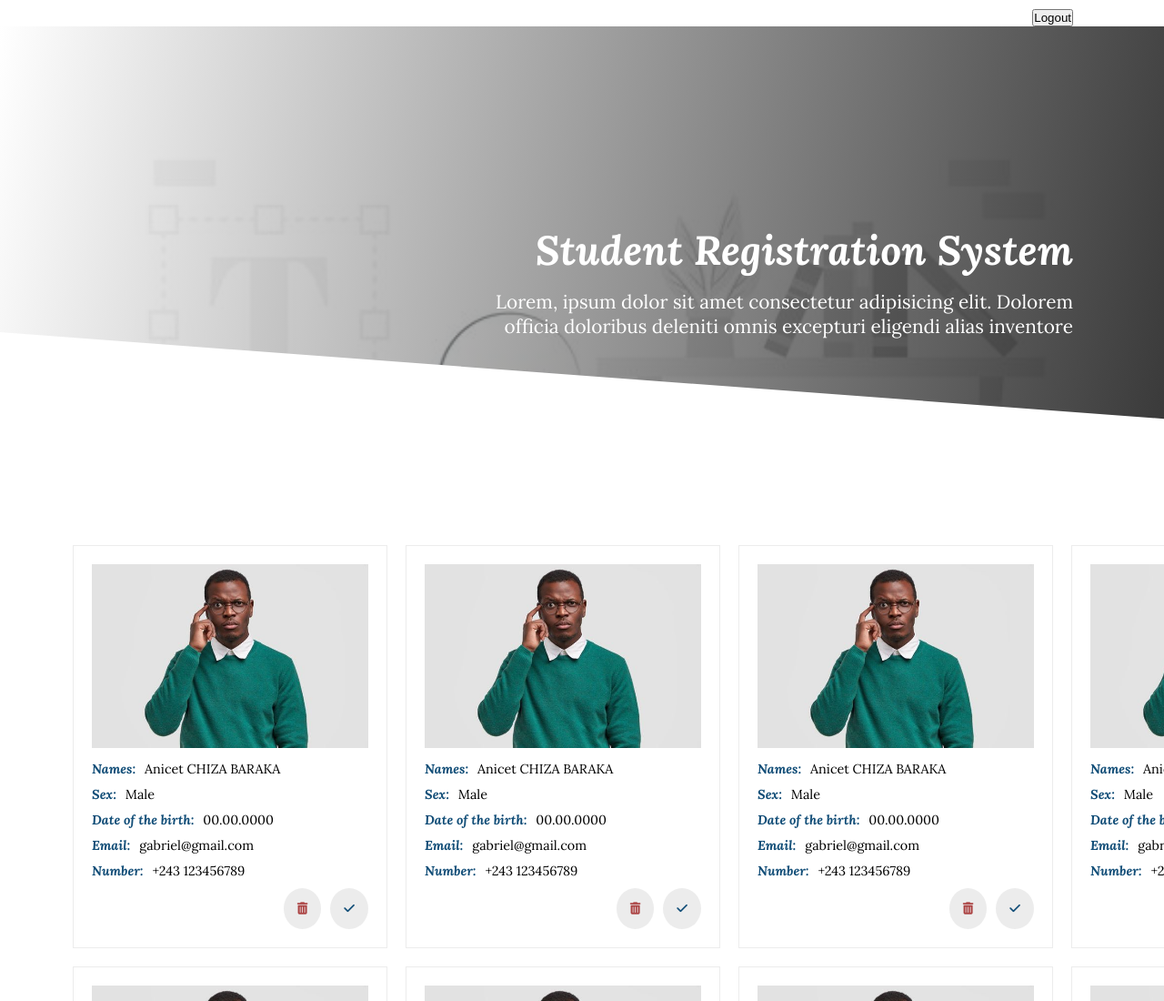
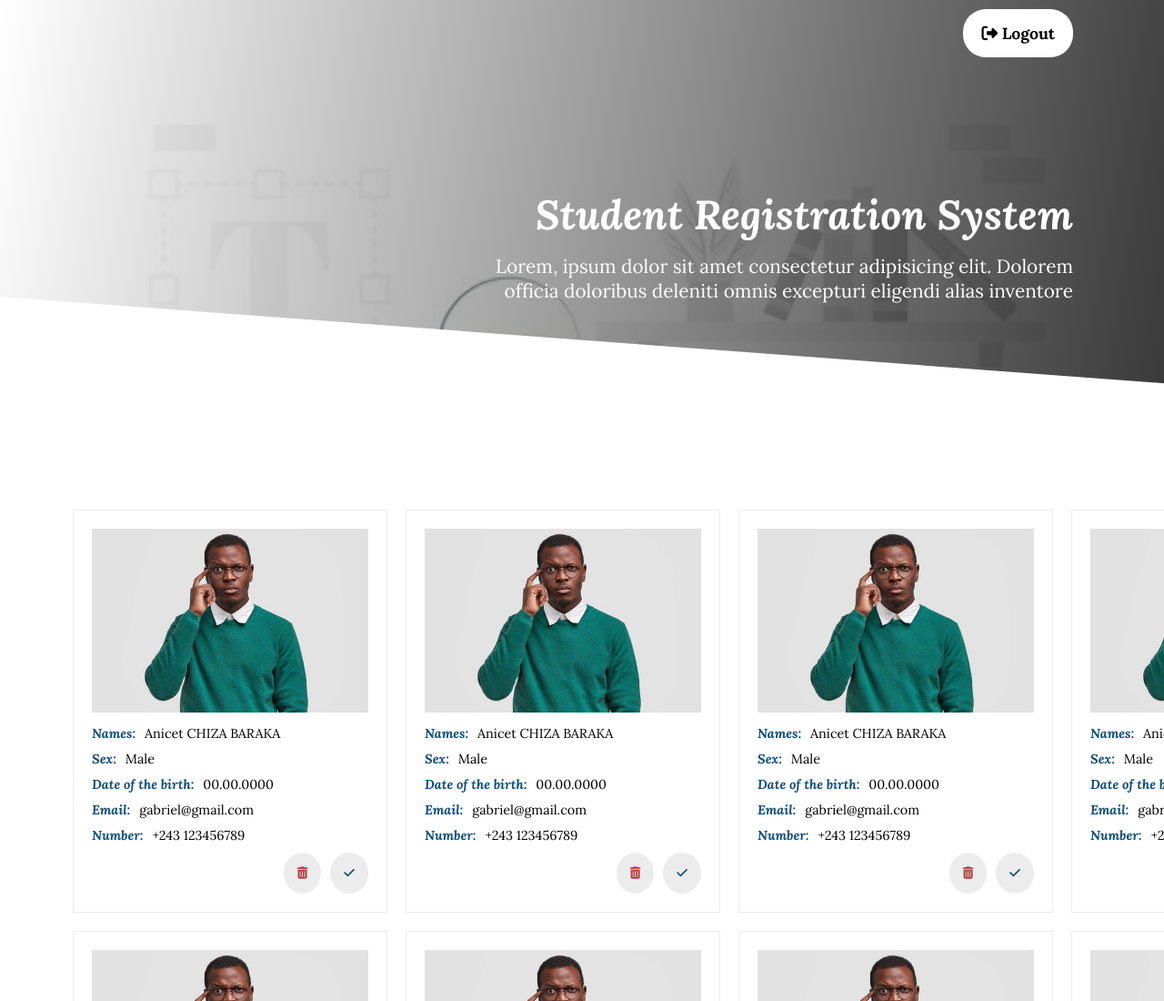
Before and after one commit to AnicetChiza/online-registration, a plain HTML site: page vendors/cadidate.html in a window 1280 px wide. Shown: the top 1100 px of the page at 91% size. Drawn offline with Linux system fonts and the light colour scheme; a web font is replaced by a local one.

Commit message:
add to my repository

```diff
--- a/css/registration.css
+++ b/css/registration.css
@@ -36,15 +36,21 @@ header {
     display: flex;
     padding: 10px 100px;
     align-items: center;
+    width: 100%;
+    position: fixed;
+    z-index: 3;
     justify-content: space-between;
 }
 
-.header-items,
-.registration-search {
-    display: flex;
-    align-items: center;
-    gap: 10px;
-    -webkit-column-gap: 10px;
+.header-items button {
+    border: none;
+    outline: none;
+    font-weight: 700;
+    font-size: 1.1rem;
+    padding: 15px 20px;
+    border-radius: 25px;
+    font-family: "Lora", serif;
+    background: var(--whiteColor);
 }
 
 
--- a/vendors/cadidate.html
+++ b/vendors/cadidate.html
@@ -17,7 +17,10 @@
             <p></p>
         </div>
         <div class="header-items">
-            <button>Logout</button>
+            <button>
+                <i class="fa-solid fa-right-from-bracket"></i>
+                <span>Logout</span>
+            </button>
         </div>
     </header>
 
```
